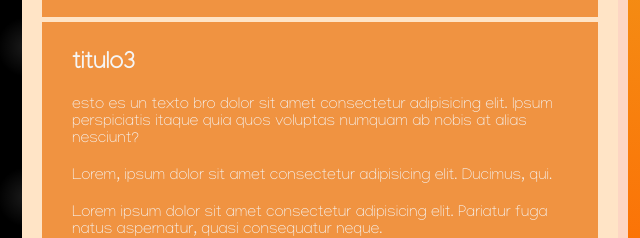
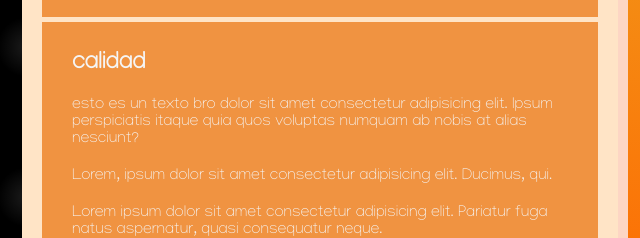
Before and after one commit to jalvarex/practica-de-jenkins, a plain HTML site: page index.html in a window 1280 px wide. Shown: the part 728-966 px from the top of the page, 118-758 px from the left. Drawn offline with Linux system fonts and the light colour scheme.

Commit message:
primer commit

```diff
--- a/index.html
+++ b/index.html
@@ -38,7 +38,7 @@
                     consequatur neque.</p>
             </article>
             <article class="article">
-                <h2>titulo3</h2>
+                <h2>calidad</h2>
                 <p>esto es un texto bro dolor sit amet consectetur adipisicing elit. Ipsum perspiciatis itaque quia quos voluptas
                     numquam ab nobis at alias nesciunt?</p>
                 <p>Lorem, ipsum dolor sit amet consectetur adipisicing elit. Ducimus, qui.</p>
```
